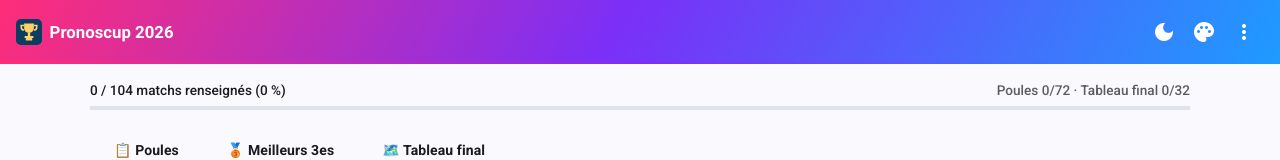
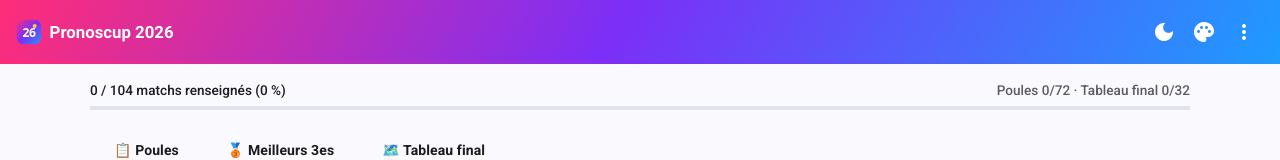
Before and after one commit to bencrob/wc2026, an Angular app: page / in a window 1280 px wide. Shown: the top 160 px of the page. Built offline with nearby package versions, Linux system fonts and the light colour scheme.

Commit message:
feat(branding): logo original « 26 » aux couleurs Mondial 2026
SVG libre de droits (spectre magenta→violet→cyan + accent doré),
remplace favicon.svg comme logo du titre.

```diff
--- a/src/app/app.html
+++ b/src/app/app.html
@@ -1,6 +1,6 @@
 <mat-toolbar class="app-bar" role="banner">
   <h1 class="title">
-    <img src="favicon.svg" alt="" class="brand-logo" />
+    <img src="logo-2026.svg" alt="" class="brand-logo" />
     Pronoscup 2026
   </h1>
   <span class="spacer"></span>
```
Also changed, not shown: public/logo-2026.svg (added).
